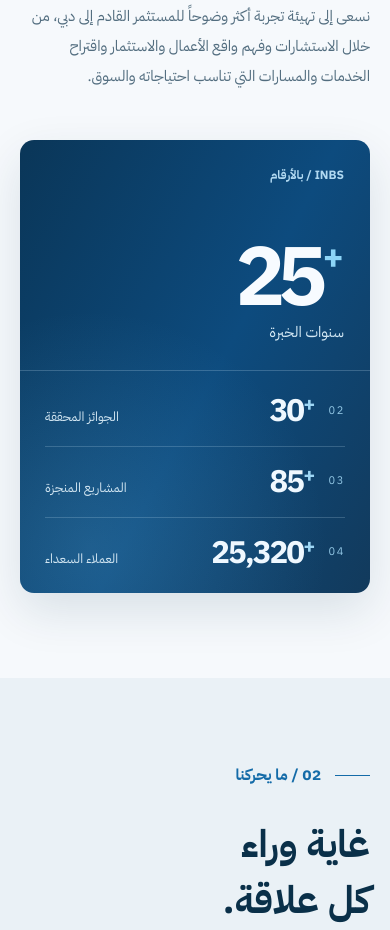
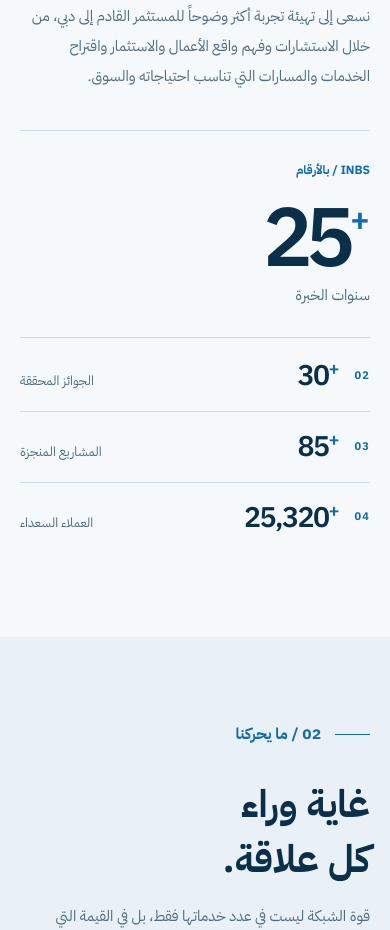
Before and after one commit to Bashar-alJabi/inbs-website, a Next.js app: page /ar/about in a window 390 px wide. Shown: the part 1500-2430 px from the top of the page. Built offline with nearby package versions, Linux system fonts and the light colour scheme; no server answers.

Commit message:
style(about): replace heavy metrics panel with transparent editorial layout

```diff
--- a/src/styles/about.css
+++ b/src/styles/about.css
@@ -84,101 +84,96 @@
 .inbs-story-intro-rule{width:50px;height:2px;background:var(--story-accent);margin:32px 0}
 .inbs-story-body-copy{font-size:clamp(15px,1.2vw,18px);line-height:2;color:var(--story-muted);max-width:575px;margin:0 0 19px}
 
-/* A composed story feature: one oversized lead figure beside an editorial list.
-   Distinct from the homepage's four-column milestones strip. */
+/* Transparent editorial statistics, integrated into the Who We Are narrative. */
 .inbs-story-intro{padding-bottom:clamp(85px,9vw,130px)}
 .inbs-story-milestones{
-  position:relative;isolation:isolate;overflow:hidden;
-  margin-top:clamp(30px,4.5vw,65px);
-  display:grid;grid-template-columns:minmax(0,.95fr) minmax(0,1.05fr);
-  border-radius:18px;
-  background:linear-gradient(118deg,#0a3658 0%,#0d4b7e 54%,#123a5c 100%);
-  color:#eff8ff;
-  box-shadow:0 18px 48px rgba(8,47,78,.12);
-}
-.inbs-story-milestones:before{
-  content:"";position:absolute;inset:0;pointer-events:none;z-index:-1;
-  background:radial-gradient(circle at 20% 90%,rgba(113,192,234,.18),transparent 48%);
+  margin-top:clamp(20px,3.3vw,46px);
+  display:grid;
+  grid-template-columns:minmax(0,.9fr) minmax(0,1.1fr);
+  gap:clamp(35px,6vw,90px);
+  border-top:1px solid var(--story-line);
+  padding-top:clamp(30px,4.2vw,58px);
+  background:transparent;
+  color:var(--story-ink);
 }
 .inbs-story-milestones-feature{
-  min-width:0;position:relative;display:flex;flex-direction:column;
-  justify-content:space-between;min-height:345px;
-  padding:clamp(30px,4vw,58px);overflow:hidden;
+  display:flex;flex-direction:column;align-items:flex-start;
+  justify-content:space-between;min-width:0;gap:34px;
 }
 .inbs-story-milestones-kicker{
-  position:relative;z-index:1;margin:0;
-  color:#b1d9f1;font-size:12px;line-height:1.65;
-  font-weight:750;letter-spacing:.14em;text-transform:uppercase;
+  margin:0;color:var(--story-accent);
+  font-size:12px;line-height:1.65;font-weight:750;
+  letter-spacing:.13em;text-transform:uppercase;
 }
-.inbs-story-milestones-feature-figure{position:relative;z-index:1;display:flex;flex-direction:column;align-items:flex-start;gap:4px}
+.inbs-story-milestones-feature-figure{
+  display:flex;flex-direction:column;align-items:flex-start;gap:14px;
+}
 .inbs-story-milestones-feature-figure strong{
-  font-size:clamp(90px,11vw,168px);line-height:.94;
-  letter-spacing:-.095em;font-weight:650;
-  color:#f7fbff;white-space:nowrap;
+  color:var(--story-ink);
+  font-size:clamp(85px,10vw,142px);
+  line-height:.9;letter-spacing:-.09em;
+  font-weight:580;white-space:nowrap;
 }
 .inbs-story-milestones-feature-figure strong span{
-  display:inline-block;vertical-align:top;margin:.08em 0 0 .09em;
-  color:#8dd5f7;font-size:.43em;letter-spacing:0;
+  display:inline-block;vertical-align:top;
+  font-size:.4em;line-height:1.1;
+  margin:.05em 0 0 .07em;
+  color:var(--story-accent);letter-spacing:0;
 }
 .inbs-story-milestones-feature-figure>span{
-  color:#d4e9f5;font-size:clamp(15px,1.35vw,19px);line-height:1.6;
+  font-size:clamp(15px,1.35vw,18px);
+  line-height:1.6;color:var(--story-muted);
 }
-.inbs-story-milestones-orbit{
-  position:absolute;width:345px;aspect-ratio:1;right:-150px;bottom:-205px;
-  border:1px solid rgba(174,225,253,.23);border-radius:50%;
-  box-shadow:0 0 0 48px rgba(174,225,253,.045),0 0 0 105px rgba(174,225,253,.025);
-  pointer-events:none;
-}
-[dir=rtl] .inbs-story-milestones-orbit{right:auto;left:-150px}
 .inbs-story-milestones-details{
-  min-width:0;display:flex;flex-direction:column;
-  border-inline-start:1px solid rgba(205,233,248,.22);
-  padding:clamp(14px,2vw,26px) clamp(28px,3.4vw,48px);
+  display:flex;flex-direction:column;min-width:0;
 }
 .inbs-story-milestones-detail{
-  min-width:0;flex:1;display:flex;align-items:center;gap:clamp(18px,3vw,45px);
-  padding:15px 0;
+  display:grid;grid-template-columns:30px minmax(0,1fr);
+  align-items:center;gap:clamp(12px,2vw,30px);
+  min-width:0;padding:17px 0;
 }
+.inbs-story-milestones-detail:first-child{padding-top:0}
 .inbs-story-milestones-detail+.inbs-story-milestones-detail{
-  border-top:1px solid rgba(205,233,248,.2);
+  border-top:1px solid var(--story-line);
 }
 .inbs-story-milestones-detail-no{
-  flex:none;align-self:center;font-size:11px;letter-spacing:.15em;color:#93c8e6;
+  color:var(--story-accent);font-size:11px;letter-spacing:.1em;
+  font-weight:700;align-self:center;
 }
 .inbs-story-milestones-detail-copy{
-  display:flex;align-items:baseline;justify-content:space-between;
-  gap:18px;flex:1;min-width:0;
+  min-width:0;display:flex;align-items:baseline;justify-content:space-between;
+  gap:clamp(18px,3vw,48px);
 }
 .inbs-story-milestones-detail-copy strong{
-  font-size:clamp(29px,3.15vw,49px);font-weight:620;
-  letter-spacing:-.06em;line-height:1.15;white-space:nowrap;
+  color:var(--story-ink);font-size:clamp(28px,3.1vw,45px);
+  line-height:1.25;letter-spacing:-.055em;font-weight:570;
+  white-space:nowrap;
 }
-.inbs-story-milestones-detail-copy strong span{font-size:.65em;color:#9ed7f5;vertical-align:top}
+.inbs-story-milestones-detail-copy strong span{
+  color:var(--story-accent);font-size:.65em;vertical-align:top;
+}
 .inbs-story-milestones-detail-copy>span{
-  color:#d1e5f1;font-size:clamp(13px,1.15vw,16px);line-height:1.55;
-  max-width:155px;text-align:start;
+  color:var(--story-muted);font-size:clamp(13px,1.15vw,16px);
+  line-height:1.55;max-width:170px;min-width:0;
 }
 [dir=rtl] .inbs-story-milestones-kicker{letter-spacing:0}
-html[data-theme=dark] .inbs-story-milestones{
-  background:linear-gradient(118deg,#102f49 0%,#174463 54%,#102c45 100%);
-  box-shadow:0 18px 48px rgba(0,0,0,.12);
+@media(max-width:980px){
+  .inbs-story-milestones{grid-template-columns:minmax(0,.8fr) minmax(0,1.2fr);gap:30px}
+  .inbs-story-milestones-feature-figure strong{font-size:clamp(75px,11vw,115px)}
 }
-@media(max-width:980px){
-  .inbs-story-milestones{grid-template-columns:1fr}
-  .inbs-story-milestones-feature{min-height:250px;gap:38px}
-  .inbs-story-milestones-feature-figure strong{font-size:clamp(85px,15vw,135px)}
-  .inbs-story-milestones-details{border-inline-start:0;border-top:1px solid rgba(205,233,248,.22);padding:12px 32px}
-  .inbs-story-milestones-detail-copy{justify-content:flex-start;gap:clamp(25px,6vw,65px)}
+@media(max-width:760px){
+  .inbs-story-milestones{grid-template-columns:1fr;gap:30px}
+  .inbs-story-milestones-feature{gap:20px}
+  .inbs-story-milestones-feature-figure{gap:8px}
+  .inbs-story-milestones-feature-figure strong{font-size:clamp(83px,18vw,124px)}
+  .inbs-story-milestones-details{border-top:1px solid var(--story-line)}
+  .inbs-story-milestones-detail:first-child{padding-top:20px}
 }
-@media(max-width:550px){
-  .inbs-story-milestones{border-radius:14px}
-  .inbs-story-milestones-feature{padding:26px;min-height:230px}
-  .inbs-story-milestones-feature-figure strong{font-size:clamp(83px,21vw,115px)}
-  .inbs-story-milestones-details{padding:5px 25px}
-  .inbs-story-milestones-detail{gap:15px;padding:17px 0}
-  .inbs-story-milestones-detail-copy{gap:16px;justify-content:space-between}
-  .inbs-story-milestones-detail-copy strong{font-size:clamp(28px,8vw,39px)}
-  .inbs-story-milestones-detail-copy>span{font-size:13px;max-width:125px}
+@media(max-width:480px){
+  .inbs-story-milestones-detail{grid-template-columns:22px minmax(0,1fr);gap:10px}
+  .inbs-story-milestones-detail-copy{gap:12px}
+  .inbs-story-milestones-detail-copy strong{font-size:clamp(26px,7.3vw,37px)}
+  .inbs-story-milestones-detail-copy>span{font-size:13px;max-width:140px}
 }
 
 /* Principles are a continuous editorial grid rather than decorative cards. */
```
